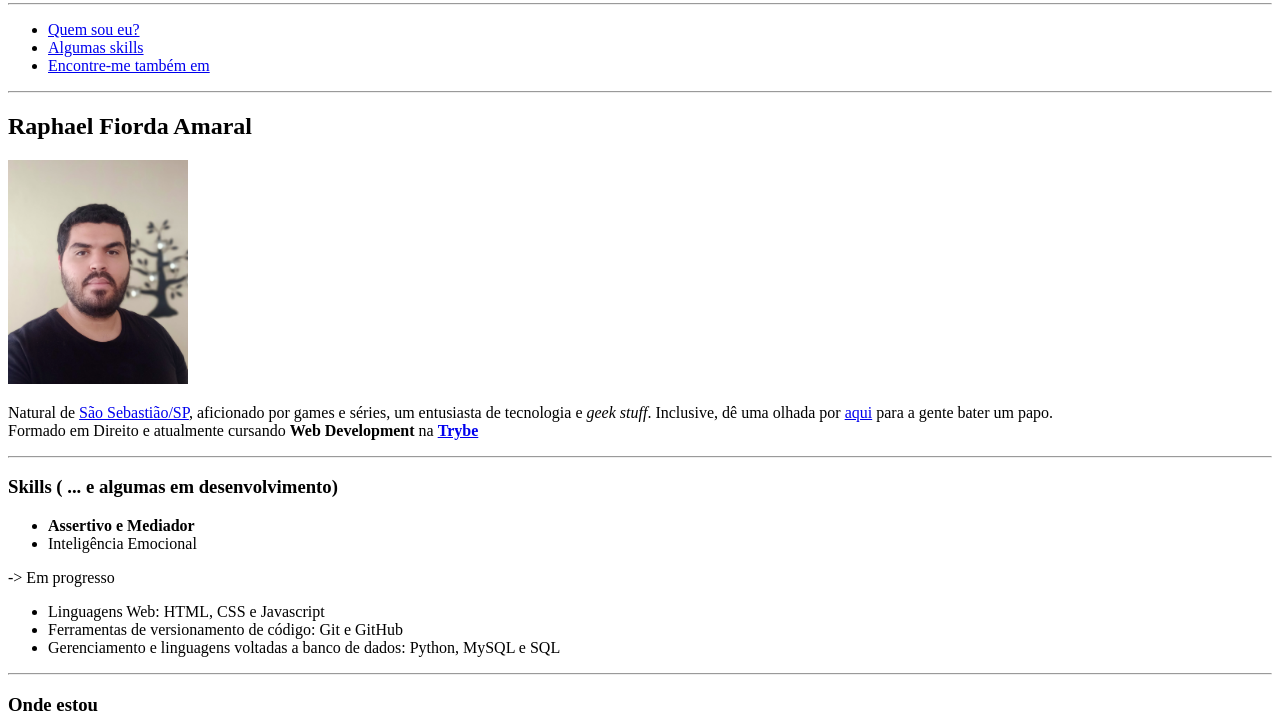
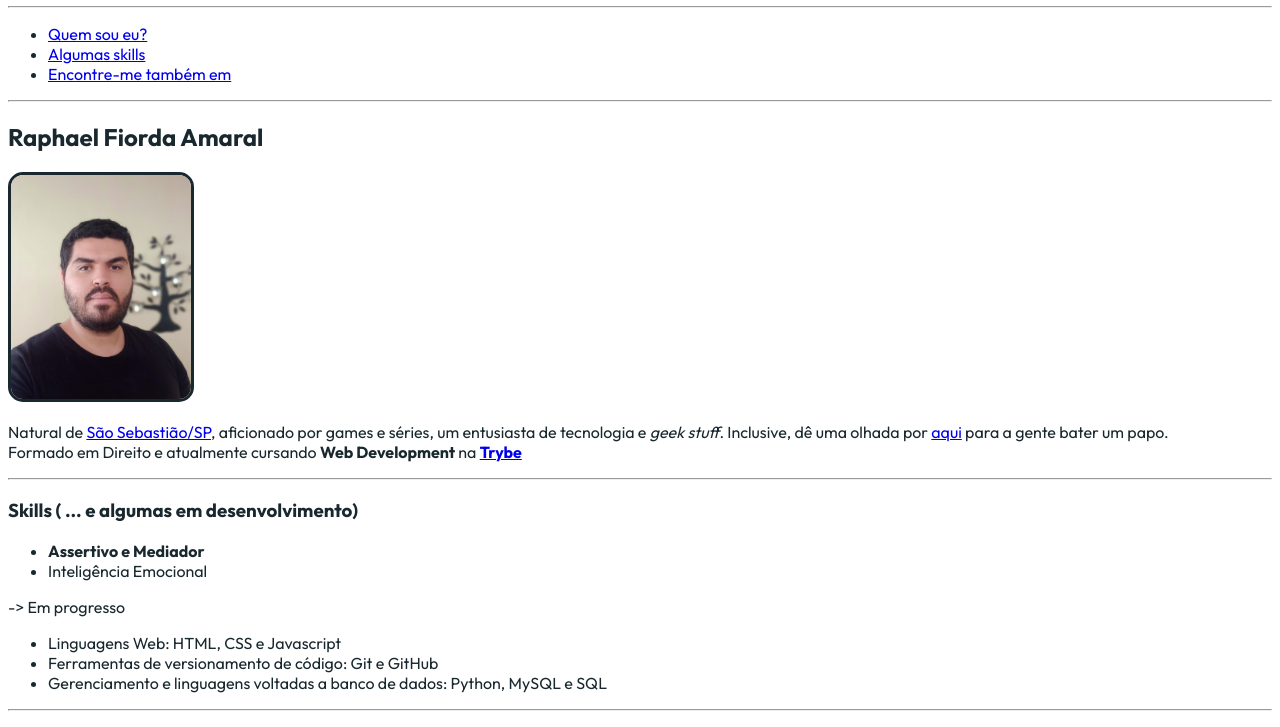
Before and after one commit to raphaelfiorda/raphaelfiorda.github.io, a plain HTML site: page index.html in a window 1280 px wide. Shown: the part 77-804 px from the top of the page. Drawn offline with Linux system fonts and the light colour scheme.

Commit message:
Modificada cor e estilo da fonte body

```diff
--- a/index.html
+++ b/index.html
@@ -5,8 +5,29 @@
     <meta http-equiv="X-UA-Compatible" content="IE=edge">
     <meta name="viewport" content="width=device-width, initial-scale=1.0">
     <title>Raphael Fiorda | Web Dev</title>
+    <link rel="preconnect" href="https://fonts.googleapis.com">
+    <link rel="preconnect" href="https://fonts.gstatic.com" crossorigin>
+    <link href="https://fonts.googleapis.com/css2?family=Outfit:wght@100;200;300;400;500;600;700;800;900&display=swap"
+        rel="stylesheet">
+    <style>
+        .block-centralizer {
+            margin: 0 auto;
+            text-align: justify;
+        }
+        .picture {
+            border-radius: 15px;
+            border-style: solid;
+            border-color: ;
+        }
+        body {
+            font-family: 'Outfit', sans-serif;
+            background-image: url();
+            color: #19282e;
+        }
+
+    </style>
 </head>
-<body><h1>My Page</h1>
+<body><h1 style="background-color: #273E47">" "</h1>
     <hr>
     <ul>
         <li><a href="#nome">Quem sou eu?</a></li>
@@ -15,7 +36,7 @@
     </ul>
     <hr>
     <h2 id="nome">Raphael Fiorda Amaral</h2>
-        <img src="Foto Perfil.jpg" alt="Foto de Raphael" width="180px">
+        <img class="picture" src="Foto Perfil.jpg" alt="Foto de Raphael" width="180px">
         <p>Natural de <a href="http://www.turismosaosebastiao.com.br/home" target="_blank">
             São Sebastião/SP</a>, aficionado por games e séries, um entusiasta de tecnologia e <em>geek stuff</em>.
             Inclusive, dê uma olhada por <a href="https://jovemnerd.com.br/nerdcast/" target="_blank">aqui</a> para a gente bater um papo.
```
